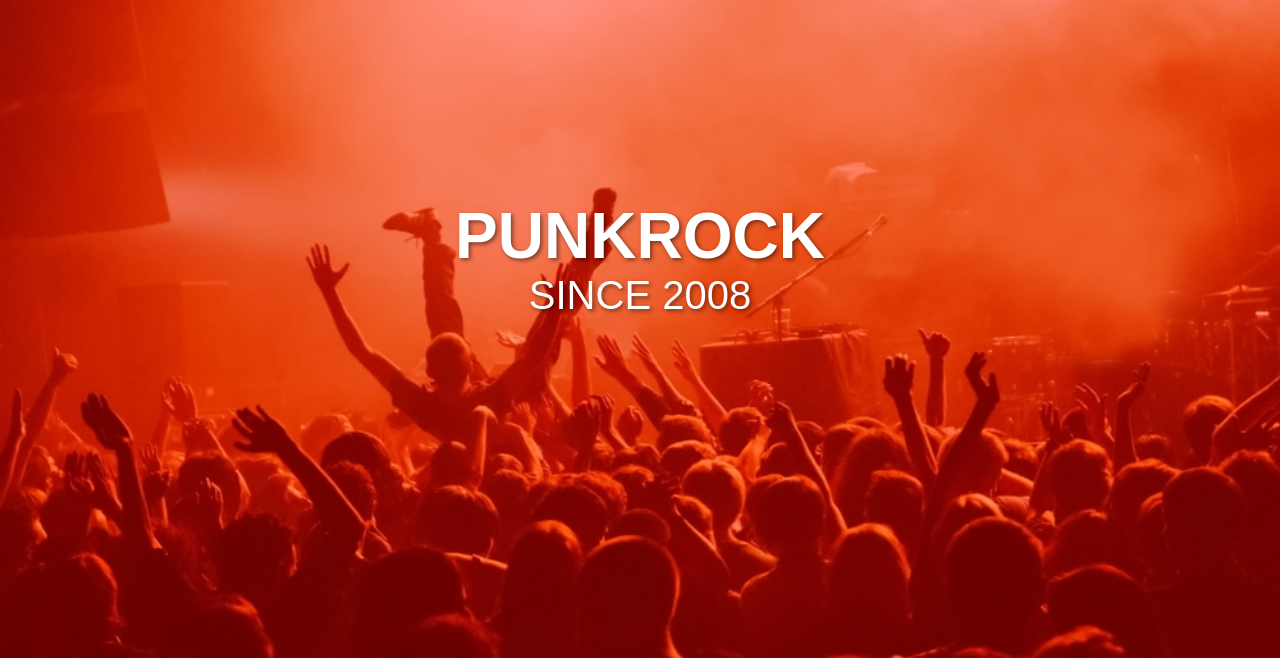
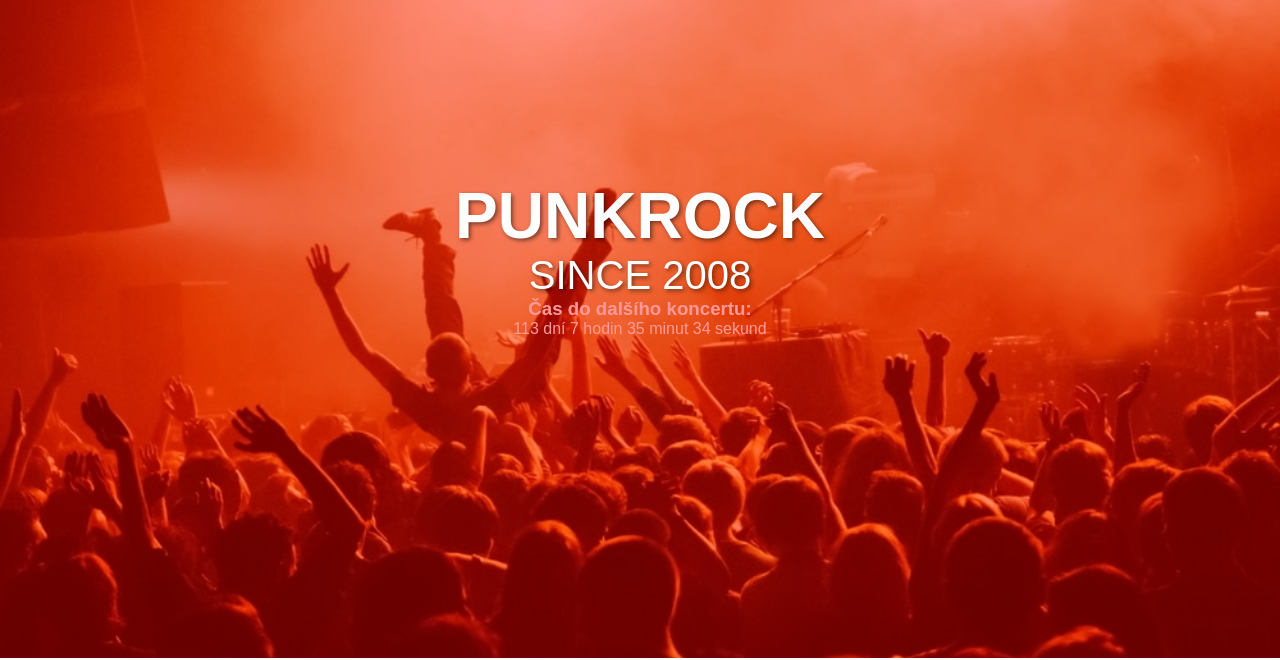
Before and after one commit to Bubnaaa/HTML, a plain HTML site: page punkrock since 2008/index.html in a window 1280 px wide. Shown: the part 142-802 px from the top of the page. Drawn offline with Linux system fonts and the light colour scheme.

Commit message:
Update index.html

```diff
--- a/punkrock since 2008/index.html
+++ b/punkrock since 2008/index.html
@@ -1,5 +1,6 @@
 <!DOCTYPE html>
 <html lang="cs">
+
 <head>
     <meta charset="UTF-8">
     <meta name="viewport" content="width=device-width, initial-scale=1.0">
@@ -7,6 +8,7 @@
     <link rel="stylesheet" href="style.css">
     <link rel="stylesheet" href="https://cdnjs.cloudflare.com/ajax/libs/font-awesome/6.4.0/css/all.min.css">
 </head>
+
 <body>
 
     <header class="hero-section">
@@ -24,6 +26,14 @@
             <h1>PUNKROCK</h1>
             <h2>SINCE 2008</h2>
         </div>
+        <div class="hero-countdown">
+            <h3>Čas do dalšího koncertu:</h3>
+            <div id="countdown-timer">
+              <span id="days">0</span> dní
+              <span id="hours">0</span> hodin
+              <span id="minutes">0</span> minut
+              <span id="seconds">0</span> sekund
+            </div>
     </header>
 
     <main>
@@ -41,13 +51,16 @@
                 Jsme banda nadšenců, co miluje pořádnej bordel, hlasitou hudbu a upřímnou energii.
             </p>
             <p>
-                Od roku 2008 pořádáme koncerty, kde se potkávají fanoušci punku, rocku a všech, co to chtějí zažít naplno.
+                Od roku 2008 pořádáme koncerty, kde se potkávají fanoušci punku, rocku a všech, co to chtějí zažít
+                naplno.
             </p>
             <p>
-                Naší misí je vytvořit prostor, kde nezáleží na věku, stylu nebo minulosti - jen na tom, co cítíš, když to začne hrát.
+                Naší misí je vytvořit prostor, kde nezáleží na věku, stylu nebo minulosti - jen na tom, co cítíš, když
+                to začne hrát.
             </p>
             <p>
-                Nejsme jen pořadatelé. Jsme součást scény. Ať už jsi tady poprvý, nebo jsi s náma od začátku - vítej doma.
+                Nejsme jen pořadatelé. Jsme součást scény. Ať už jsi tady poprvý, nebo jsi s náma od začátku - vítej
+                doma.
             </p>
             <img src="hand-rock-roll-sign-vector-illustration_573689-64156.jpg" class="obrazek">
         </section>
@@ -76,8 +89,41 @@
     </main>
 
     <footer class="footer">
-        <p>web-design by: Michal Balna ©2025</p>
+        <p>web-design by: Michal Bubna ©2025</p>
     </footer>
 
+
+    <script>
+        // Odpočet do koncertu
+        const concertDate = new Date("January 16, 2026 20:00:00").getTime();
+
+        function updateCountdown() {
+          const now = new Date().getTime();
+          const distance = concertDate - now;
+
+          if (distance < 0) {
+            document.getElementById("countdown-timer").innerHTML = "Koncert proběhl!";
+            clearInterval(interval);
+            return;
+          }
+
+          const days = Math.floor(distance / (1000 * 60 * 60 * 24));
+          const hours = Math.floor((distance % (1000 * 60 * 60 * 24)) / (1000 * 60 * 60));
+          const minutes = Math.floor((distance % (1000 * 60 * 60)) / (1000 * 60));
+          const seconds = Math.floor((distance % (1000 * 60)) / 1000);
+
+          document.getElementById("days").textContent = days;
+          document.getElementById("hours").textContent = hours;
+          document.getElementById("minutes").textContent = minutes;
+          document.getElementById("seconds").textContent = seconds;
+        }
+
+        updateCountdown();
+        const interval = setInterval(updateCountdown, 1000);
+      </script>
+
+
+
 </body>
+
 </html>
```
